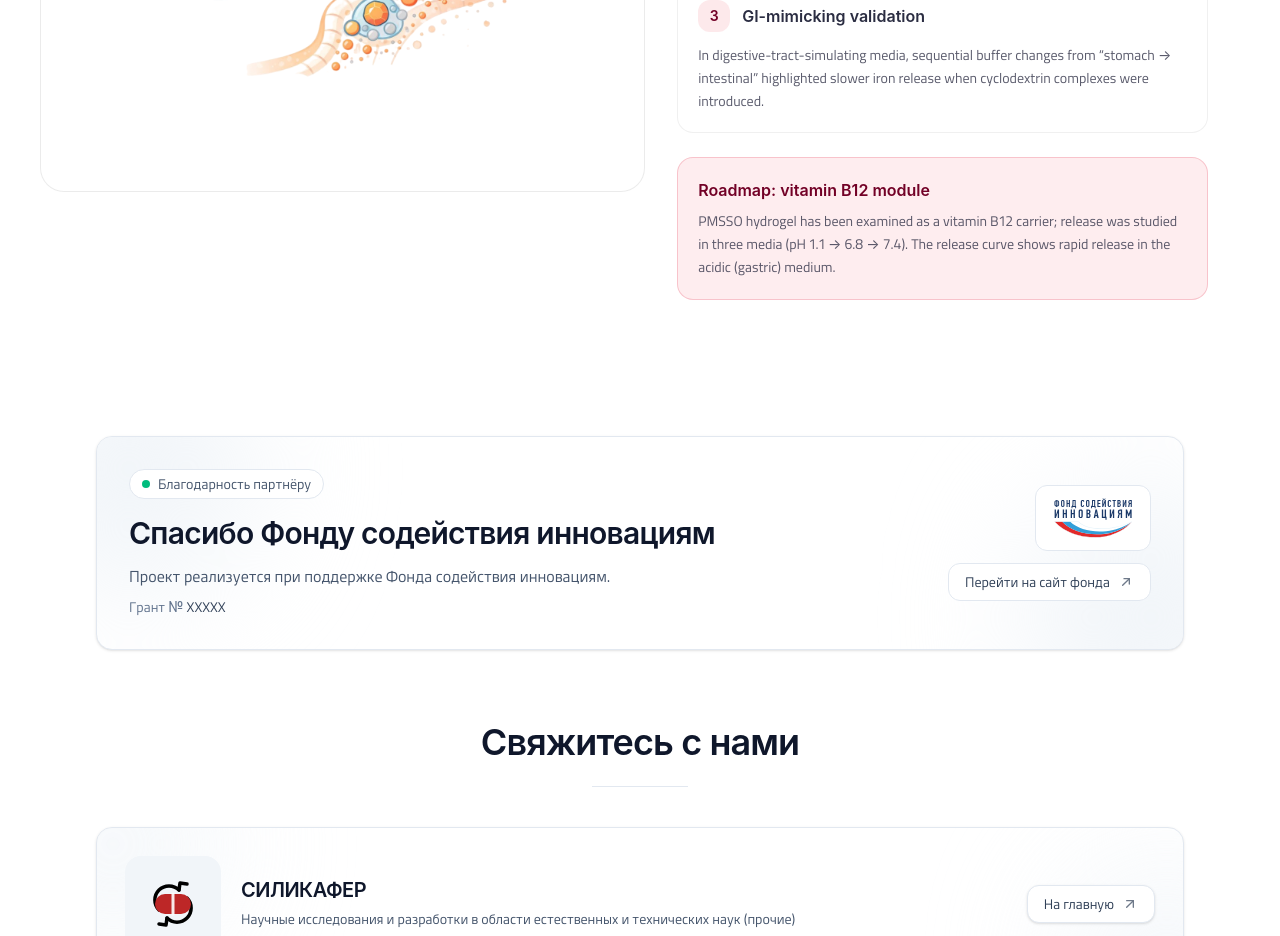
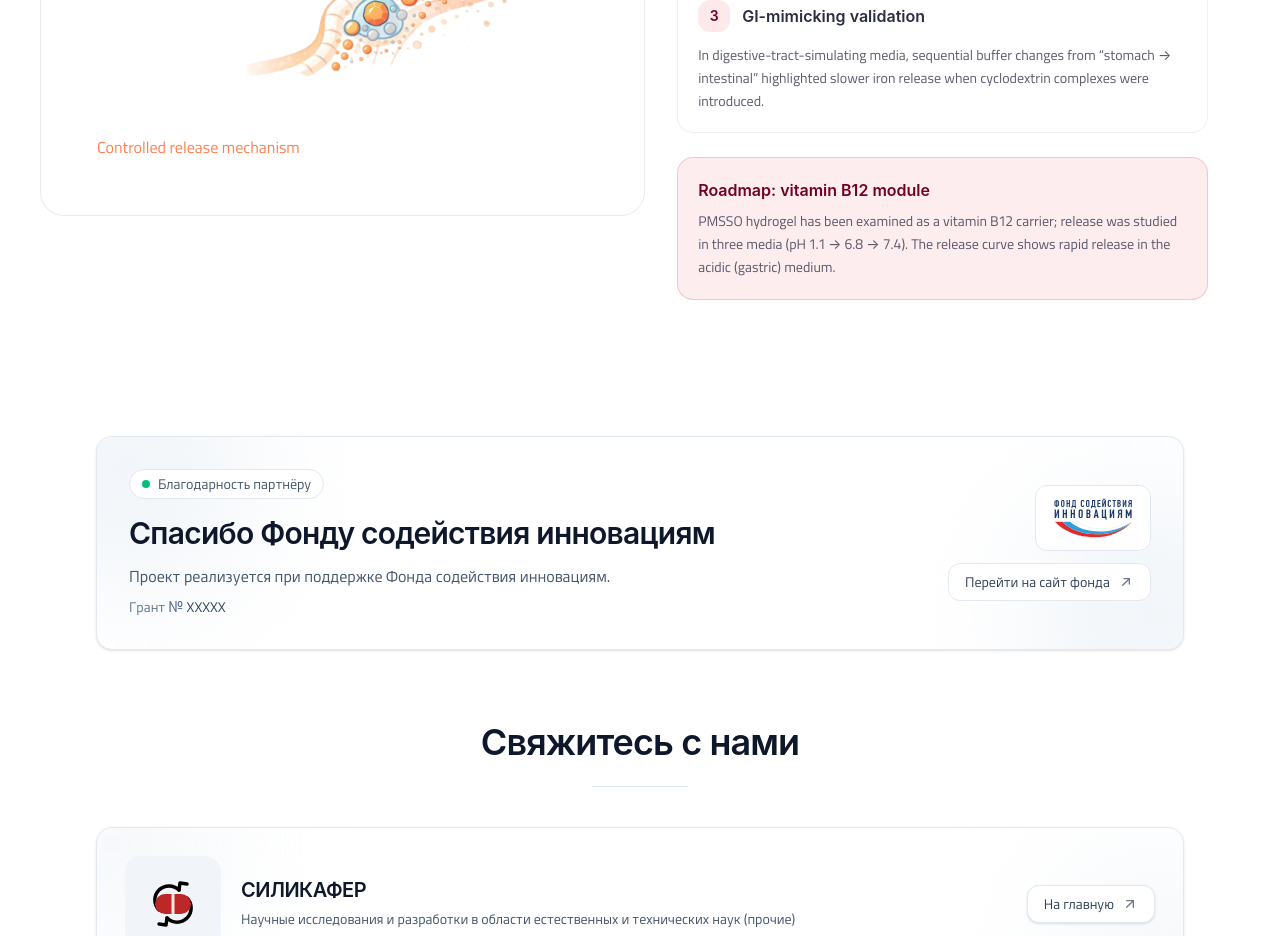
Before and after one commit to Zenyatharr/landing_silikafer, a React (Vite) app: page / in a window 1280 px wide. Shown: the part 2460-3396 px from the top of the page. Built offline with nearby package versions, Linux system fonts and the light colour scheme; a web font is replaced by a local one.

Commit message:
Add text description for controlled release mechanism

```diff
--- a/src/app/App.tsx
+++ b/src/app/App.tsx
@@ -365,6 +365,7 @@ function MechanismSection({
                   alt="Controlled release mechanism"
                   className="max-w-full max-h-full h-auto object-contain select-none pointer-events-none"
                 />
+                <text> Controlled release mechanism </text>
               </div>
             </div>
           </motion.div>
```
